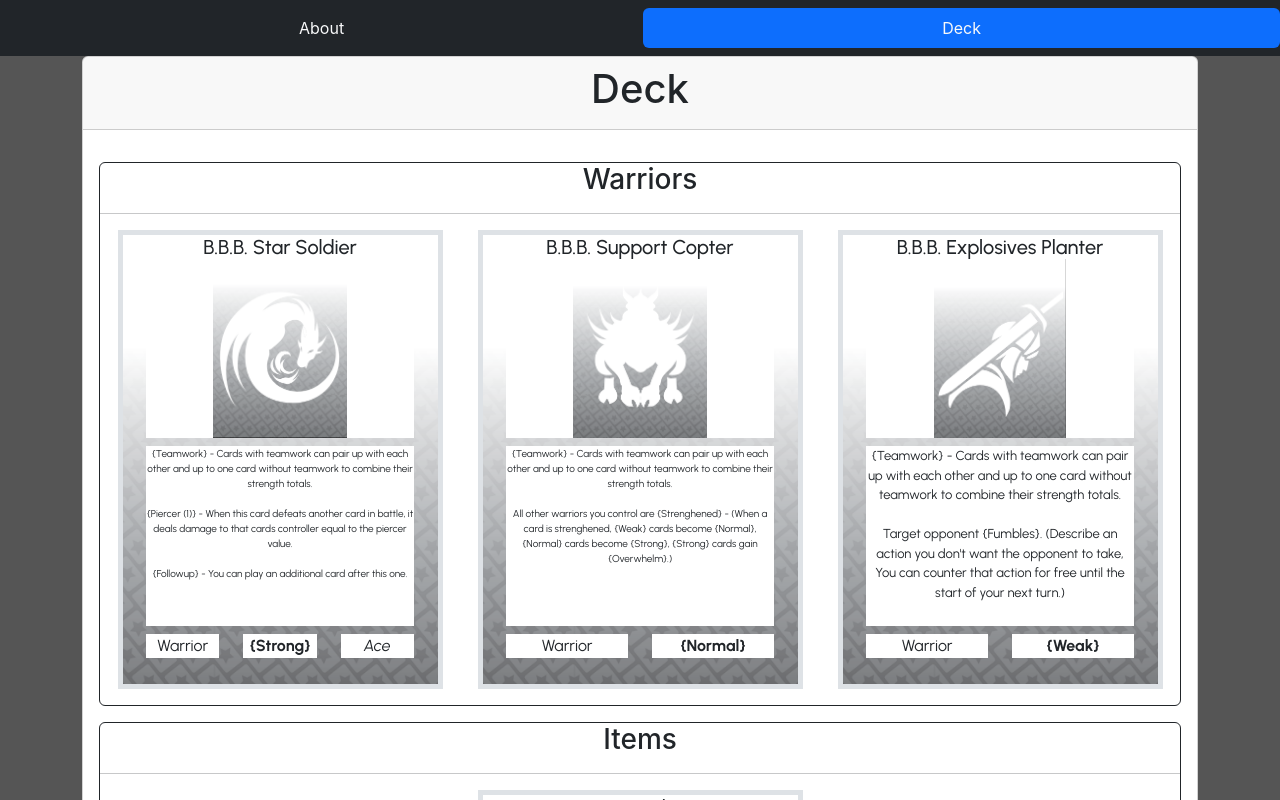
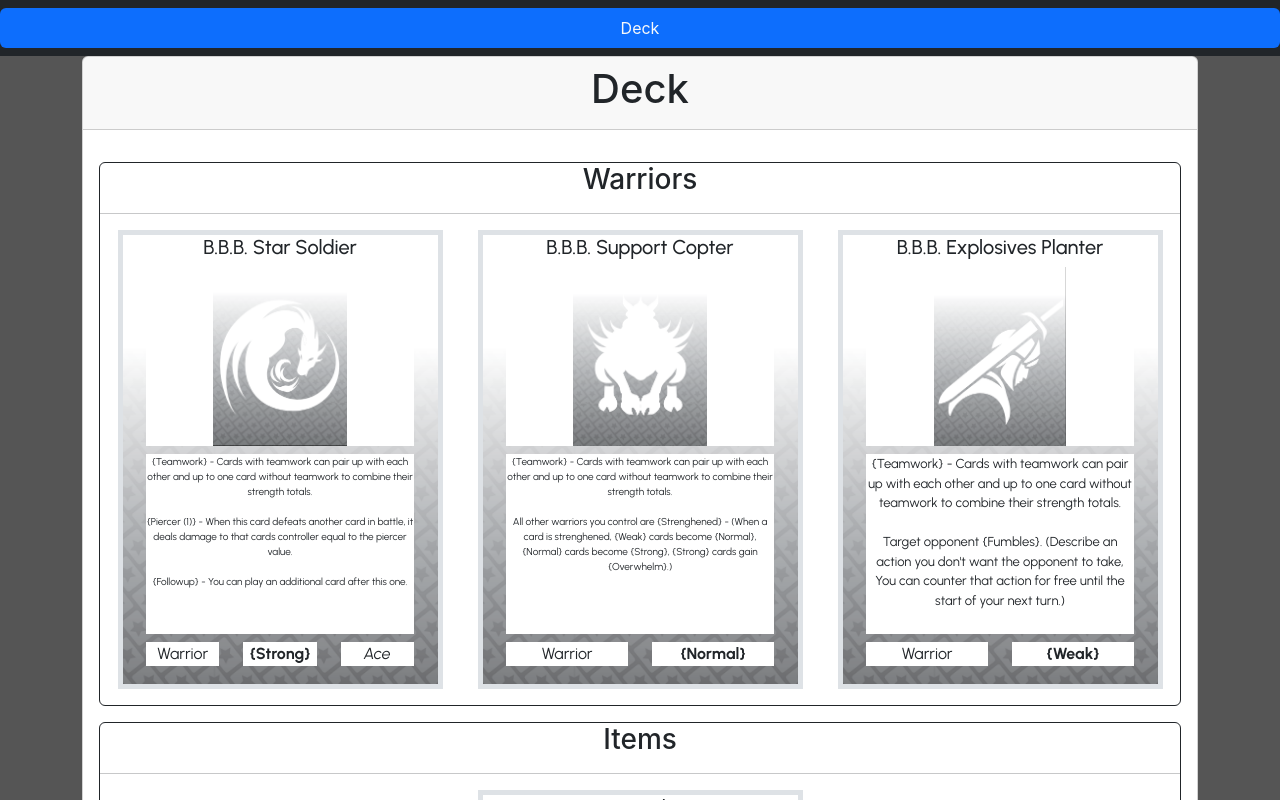
Before and after one commit to greg93john/perfect-draw-card-creator, a React (Create React App) app: page / in a window 1280 px wide. Shown: the top 800 px of the page. Built offline with nearby package versions, Linux system fonts and the light colour scheme.

Commit message:
Removes the "about" tab

```diff
--- a/src/App.css
+++ b/src/App.css
@@ -53,6 +53,11 @@ body {
   font-family: 'Urbanist-Italic-VariableFont';
 }
 
+.card-image {
+  max-width: 100%;
+  object-fit: contain;
+}
+
 .card-strength-field {
   font-family: 'Urbanist-Bold';
 }
@@ -70,7 +75,7 @@ body {
 }
 
 .trading-card-name-field {
-  height: 1rem;
+  height: 1.5rem;
 }
 
 .page-container {
@@ -83,6 +88,10 @@ body {
   height: 28.718rem;
   background-image: url('./images/card-background.png');
   background-size: cover;
+}
+
+.trading-card-image-field {
+  margin: 0 auto;
 }
 
 .trading-card-effect-field,
--- a/src/components/NavBar.jsx
+++ b/src/components/NavBar.jsx
@@ -2,11 +2,6 @@ function NavBar(props) {
     return (
         <div>
             <ul className="nav navbar-dark nav-pills nav-fill bg-dark justify-content-center py-2" id="pillNav" role="tablist">
-                <li className="nav-item" role="presentation" key={"about"}>
-                    <button key={"about-button"} className={"nav-link text-light" + ((props.activeTabName.toLowerCase() === "about") ? " active" : "")} onClick={() => props.buttonFunction("About")} id="home-tab" data-bs-toggle="tab" type="button" role="tab" aria-selected="false" tabIndex="-1">
-                        About
-                    </button>
-                </li>
                 <li className="nav-item" role="presentation" key={"deck"}>
                     <button key={"deck-button"} className={"nav-link text-light" + ((props.activeTabName.toLowerCase() === "deck") ? " active" : "")} onClick={() => props.buttonFunction("Deck")} id="contact-tab" data-bs-toggle="tab" type="button" role="tab" aria-selected="true">
                         Deck
--- a/src/components/tab-elements/DisplayCard.jsx
+++ b/src/components/tab-elements/DisplayCard.jsx
@@ -37,7 +37,7 @@ function DisplayCard(props) {
     return (
         <div className="trading-card border border-5 mx-auto">
             <div className="trading-card-name-field">
-                <h5>{_card.name}</h5>
+                <h5 className='my-auto'>{_card.name}</h5>
             </div>
 
             <div className="trading-card-image-field">
```
